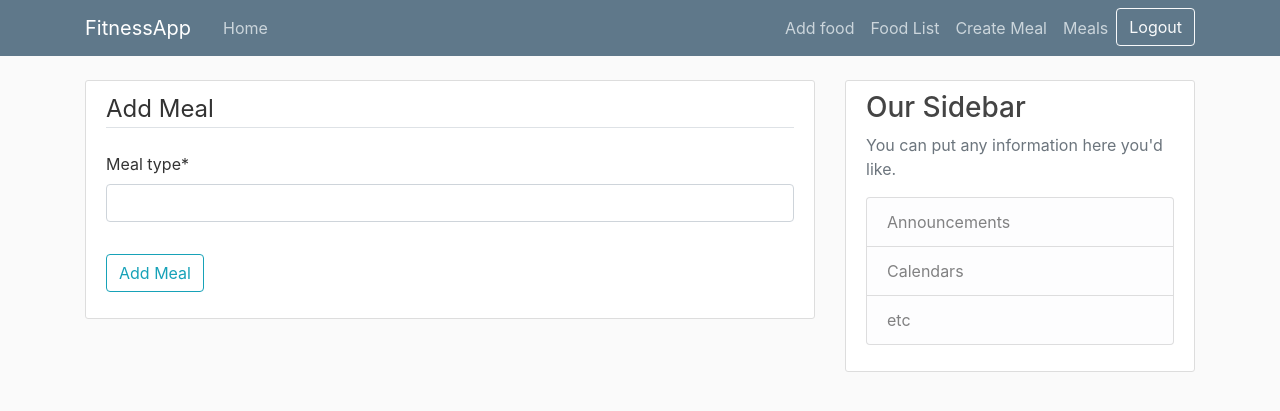
After one commit to GeorgiDN/Nutrients-tracker, a Django app: page /food/meal/new/ in a window 1280 px wide. The commit adds this page. Shown: the top 411 px of the page. Run offline with Django 5.2, Linux system fonts and the light colour scheme; the visitor is signed in with stand-in values (Sample User, id 1); some libraries are stand-ins or nearby versions.

Commit message:
feat(food): add MealCreateView and MealDetailView

```diff
--- a/fitnessApp/fitnessApp/food/models.py
+++ b/fitnessApp/fitnessApp/food/models.py
@@ -35,15 +35,15 @@
         default=0
     )
 
+    def get_absolute_url(self):
+        return reverse('food-detail', kwargs={'pk': self.pk})
+
     def __str__(self):
         return self.name
 
     class Meta:
         ordering = ['name']
         unique_together = ('name', 'user')
-
-    def get_absolute_url(self):
-        return reverse('food-detail', kwargs={'pk': self.pk})
 
 
 class Meal(models.Model):
--- a/fitnessApp/fitnessApp/food/urls.py
+++ b/fitnessApp/fitnessApp/food/urls.py
@@ -9,4 +9,6 @@
     path('food-list/', views.FoodListView.as_view(), name='food-list'),
     path('food/<int:pk>/update/', views.FoodUpdateView.as_view(), name='food-update'),
     path('food/<int:pk>/delete/', views.FoodDeleteView.as_view(), name='food-delete'),
+    path('meal/new/', views.MealCreateView.as_view(), name='meal-create'),
+    path('meal/<int:pk>/', views.MealDetailView.as_view(), name='meal-detail'),
 ]
--- a/fitnessApp/fitnessApp/food/views.py
+++ b/fitnessApp/fitnessApp/food/views.py
@@ -7,7 +7,7 @@
 from django.views.generic import CreateView, DetailView, ListView, UpdateView, DeleteView
 from django.contrib.messages.views import SuccessMessageMixin
 
-from fitnessApp.food.models import Food
+from fitnessApp.food.models import Food, Meal
 from fitnessApp.users.models import UserProfile
 
 
@@ -132,3 +132,32 @@
     def test_func(self):
         food = self.get_object()
         return self.request.user == food.user.user
+
+
+class MealCreateView(LoginRequiredMixin, SuccessMessageMixin, CreateView):
+    model = Meal
+    fields = ['meal_type']
+    success_message = "Meal was created!"
+
+    def form_valid(self, form):
+        user_profile = UserProfile.objects.get(user=self.request.user)
+        form.instance.user = user_profile
+        try:
+            meal = form.save()
+            return redirect('meal-detail', pk=meal.pk)
+        except IntegrityError:
+            messages.error(self.request, f"You already have a meal with name '{form.instance.meal_type}'")
+            return redirect('meal-create')
+
+
+class MealDetailView(LoginRequiredMixin, DetailView):
+    model = Meal
+
+    def get_object(self, queryset=None):
+        meal = super().get_object(queryset)
+        user_profile = UserProfile.objects.get(user=self.request.user)
+
+        if meal.user != user_profile:
+            raise PermissionDenied("You do not have permission to view this meal.")
+
+        return meal
--- /dev/null
+++ b/fitnessApp/templates/food/meal_detail.html
@@ -0,0 +1,4 @@
+{% extends "home/base.html" %}
+{% block content %}
+    <h2>{{ meal.meal_type }}</h2>
+{% endblock content %}
--- /dev/null
+++ b/fitnessApp/templates/food/meal_form.html
@@ -0,0 +1,16 @@
+{% extends "home/base.html" %}
+{% load crispy_forms_tags %}
+{% block content %}
+    <div class="content-section">
+        <form method="post" enctype="multipart/form-data">
+            {% csrf_token %}
+            <fieldset class="form-group">
+                <legend class="border-bottom mb-4">Add Meal</legend>
+                {{ form|crispy }}
+            </fieldset>
+            <div class="form-group">
+                <button class="btn btn-outline-info" type="submit">Add Meal</button>
+            </div>
+        </form>
+    </div>
+{% endblock %}
--- a/fitnessApp/templates/home/base.html
+++ b/fitnessApp/templates/home/base.html
@@ -34,6 +34,7 @@
                     {% if user.is_authenticated %}
                         <a class="nav-item nav-link" href="{% url 'food-create' %}">Add food</a>
                         <a class="nav-item nav-link" href="{% url 'food-list' %}">Food List</a>
+                        <a class="nav-item nav-link" href="{% url 'meal-create' %}">Create Meal</a>
                         <a class="nav-item nav-link" href="{% url 'user_meals' request.user %}">Meals</a>
                         <form action="{% url 'logout' %}" method="post">
                             {% csrf_token %}
```
